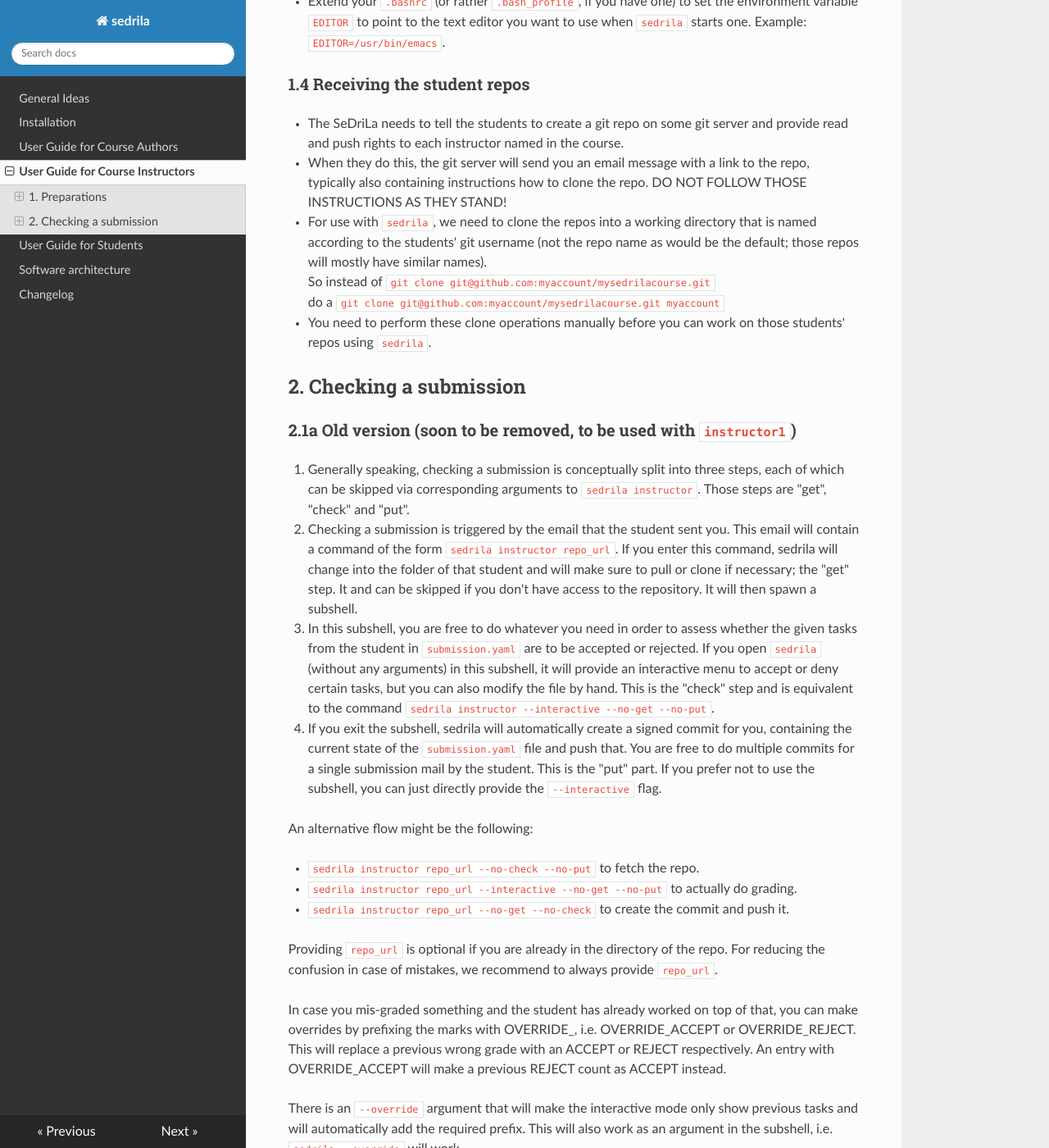
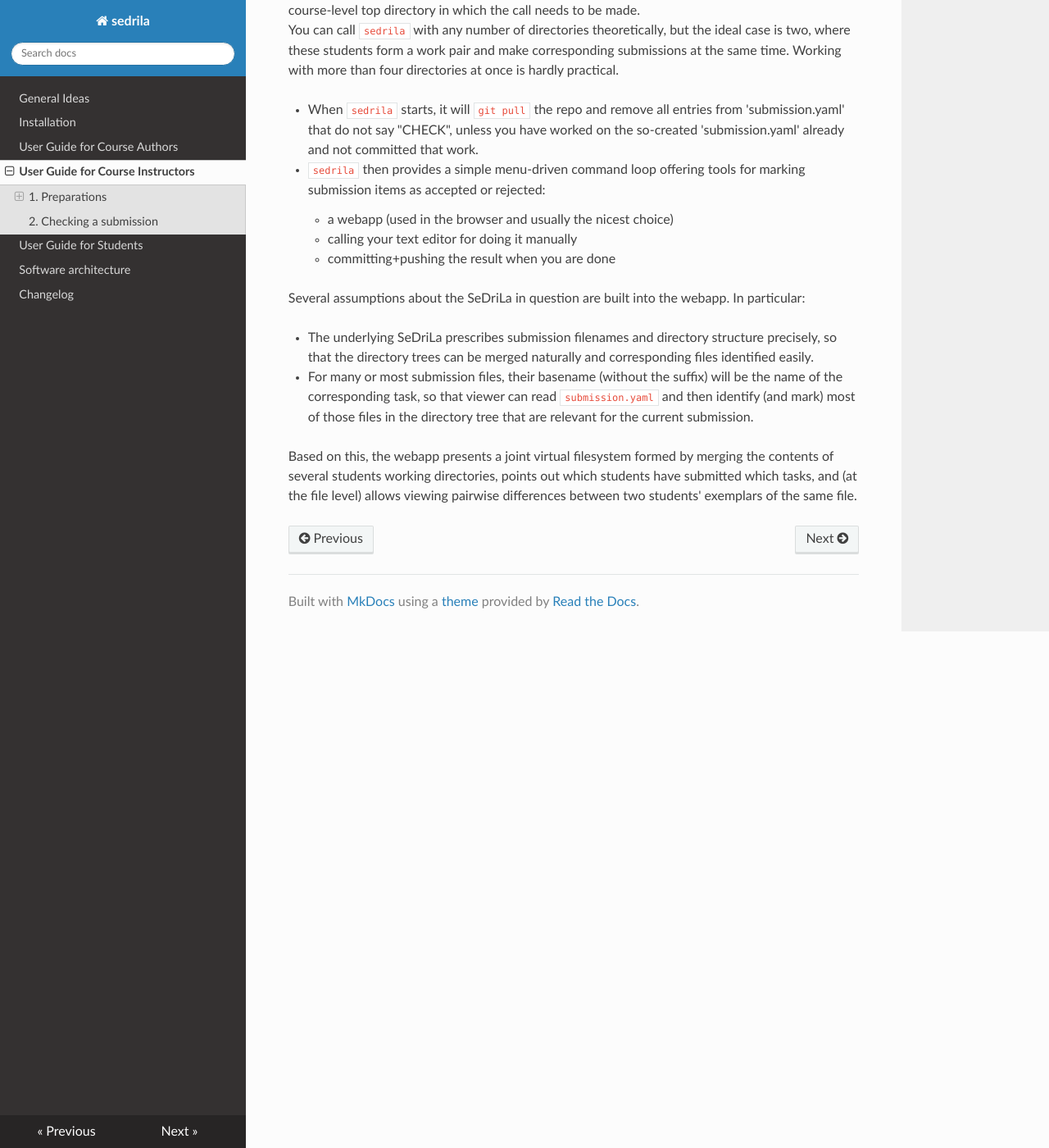
Before and after one commit to fubinf/sedrila, an MkDocs documentation site: the page built from docs/instructors.md, in a window 1280 px wide and 1400 px high, scrolled down 1766 px. Shown: the whole window at 82% size. Built offline with MkDocs 1.6.1, drawn with Linux system fonts in a browser that asks for light colours; nearby versions of some CDN libraries; some of the changed text lies outside the part shown.

Commit message:
instructors.md: rough version of new instructor docs

```diff
--- a/docs/instructors.md
+++ b/docs/instructors.md
@@ -36,37 +36,12 @@
 
 ### 1.3 Set up your workstation
 
-Those steps are quality-of-life aspects only. You can use sedrila without having done this if you
-are in an environment where they might cause any issues, even though there shouldn't be any.
-
-#### 1.3.1a Old version (soon to be removed, to be used with `instructor1`)
-
-- During your work as instructor of a sedrila course,
-  you need a directory tree into which you will clone and checkout the git repositories
-  of all participating students.
-  You can give it any name you want.
-  Here, we refer to it as `SEDRILA_INSTRUCTOR_REPOS_HOME`.
-  If you don't have this set, sedrila will assume you are inside of that directory while working.
-- Create that top-level directory now.
-- Extend your `.bashrc` (or rather `.bash_profile`, if you have one) to include
-  `export SEDRILA_INSTRUCTOR_REPOS_HOME=/path/to/repos_home`
-- You also need to indicate to sedrila which course URLs you are going to process,
-  so it can help you reject all other instances of the course, even if you have been
-  an instructor for them in the past.
-  To do that, extend your `.bashrc` (or rather `.bash_profile`, if you have one) to include
-  a space-separated list of possible URLs, like this:
-  `export SEDRILA_INSTRUCTOR_COURSE_URLS="https://our.server/course/semester1 https://our.server/course/semester2"`
-- By default, sedrila will spawn a subshell for you to work in during grading. If you want to use
-  another command than that, set `SEDRILA_INSTRUCTOR_COMMAND` environment variable accordingly.
-
-#### 1.3.1b New version
-
 - During your work as instructor of a sedrila course,
   you need a directory tree into which you will clone and checkout the git repositories
   of all participating students.
   If you work for several such courses, their student directories need to be kept separate.
   Therefore, create a single root-level directory called as you like (e.g. `sedrila/`)
-  and create a per-course top-level directory within it, named after the month in which the
+  and create a per-course top-level directory within it; we suggest it be named after the month in which the
   course started (e.g. `2026-04/` for a course starting in April 2026).
 - When you call `sedrila instructor`, you need to be in one of these directories.
 - Extend your `.bashrc` (or rather `.bash_profile`, if you have one) to set the
@@ -74,14 +49,14 @@
   `sedrila` starts one. Example: `EDITOR=/usr/bin/emacs`.
 
 
-### 1.4 Receiving the student repos
+### 1.4 Initial cloning of the student repos
 
 - The SeDriLa needs to tell the students to create a git repo on some git server
   and provide read and push rights to each instructor named in the course.
 - When they do this, the git server will send you an email message with a link to the repo,
   typically also containing instructions how to clone the repo.
   DO NOT FOLLOW THOSE INSTRUCTIONS AS THEY STAND!
-- For use with `sedrila`, we need to clone the repos into a working directory that is
+- Instead, for use with `sedrila`, we need to clone the repos into a working directory that is
   named according to the students' git username (not the repo name as would be the default;
   those repos will mostly have similar names).
   So instead of `git clone git@github.com:myaccount/mysedrilacourse.git`
@@ -92,53 +67,7 @@
 
 ## 2. Checking a submission
 
-### 2.1a Old version (soon to be removed, to be used with `instructor1`)
-
-1. Generally speaking, checking a submission is conceptually split into three steps, each of which
-can be skipped via corresponding arguments to `sedrila instructor`.
-Those steps are "get", "check" and "put".
-
-2. Checking a submission is triggered by the email that the student sent you.
-This email will contain a command of the form `sedrila instructor repo_url`.
-If you enter this command, sedrila will change into the folder of that student and will make
-sure to pull or clone if necessary; the "get" step. It and can be
-skipped if you don't have access to the repository.
-It will then spawn a subshell.
-
-3. In this subshell, you are free to do whatever you need in order to assess whether the given
-tasks from the student in `submission.yaml` are to be accepted or rejected.
-If you open `sedrila` (without any arguments) in this subshell, it will provide an interactive
-menu to accept or deny certain tasks, but you can also modify the file by hand.
-This is the "check" step and is equivalent to the command `sedrila instructor --interactive --no-get --no-put`.
-
-4. If you exit the subshell, sedrila will automatically create a signed commit for you, containing
-the current state of the `submission.yaml` file and push that.
-You are free to do multiple commits for a single submission mail by the student.
-This is the "put" part.
-If you prefer not to use the subshell, you can just directly provide the `--interactive` flag.
-
-An alternative flow might be the following:
-
-- `sedrila instructor repo_url --no-check --no-put` to fetch the repo.
-- `sedrila instructor repo_url --interactive --no-get --no-put` to actually do grading.
-- `sedrila instructor repo_url --no-get --no-check` to create the commit and push it.
-
-Providing `repo_url` is optional if you are already in the directory of the repo.
-For reducing the confusion in case of mistakes, we recommend to always provide `repo_url`.
-
-In case you mis-graded something and the student has already worked on top of that,
-you can make overrides by prefixing the marks with OVERRIDE_, i.e. OVERRIDE_ACCEPT
-or OVERRIDE_REJECT. This will replace a previous wrong grade with an ACCEPT or
-REJECT respectively. An entry with OVERRIDE_ACCEPT will make a previous REJECT
-count as ACCEPT instead.
-
-There is an `--override` argument that will make the interactive mode only show
-previous tasks and will automatically add the required prefix. This will also
-work as an argument in the subshell, i.e. `sedrila --override` will work.
-
-### 2.1b New version
-
-Call `sedrila instructor student1 student2`,
+Call `sedrila instructor student1` or  `sedrila instructor student1 student2`,
 where `student1` and `student2` are two students' git usernames
 and therefore also the names of directories in the course-level top directory
 in which the call needs to be made.
@@ -147,14 +76,24 @@
 corresponding submissions at the same time.
 Working with more than four directories at once is hardly practical.
 
-- When `sedrila` starts, it will ask, for each directory, whether it should `git pull` the repo.
-  Usually your answer is yes if there is a fresh submission, but perhaps no upon continueing calls later.
-- `sedrila` provides a simple menu-driven command loop for calling various tools for
+- When `sedrila` starts, it will `git pull` the repo and remove all entries from 'submission.yaml'
+  that do not say "CHECK", unless you have worked on the so-created 'submission.yaml' already
+  and not committed that work.
+- `sedrila` then provides a simple menu-driven command loop offering tools for
   marking submission items as accepted or rejected:
-    - the `sedrila viewer` (used in the browser and usually the nicest choice once
-      accept/reject functionality will be implemented which right now it is not)
-    - interactive dialog in the terminal
-    - the text editor of your choice
-- When you are done, select `push` to commit and push some or all of the submissions.
+    - a webapp (used in the browser and usually the nicest choice)
+    - calling your text editor for doing it manually
+    - committing+pushing the result when you are done
 
-(Some details from the above Old version are also relevant for the New version.)
+Several assumptions about the SeDriLa in question are built into the webapp. In particular:
+
+- The underlying SeDriLa prescribes submission filenames and directory structure precisely,
+  so that the directory trees can be merged naturally and corresponding files identified easily.
+- For many or most submission files, their basename (without the suffix) will be the name of the
+  corresponding task, so that viewer can read `submission.yaml` and then identify (and mark)
+  most of those files in the directory tree that are relevant for the current submission.
+
+Based on this, the webapp presents a joint virtual filesystem formed by merging the contents
+of several students working directories, points out which students have submitted which tasks,
+and (at the file level) allows viewing pairwise differences between two students' exemplars
+of the same file.
```
